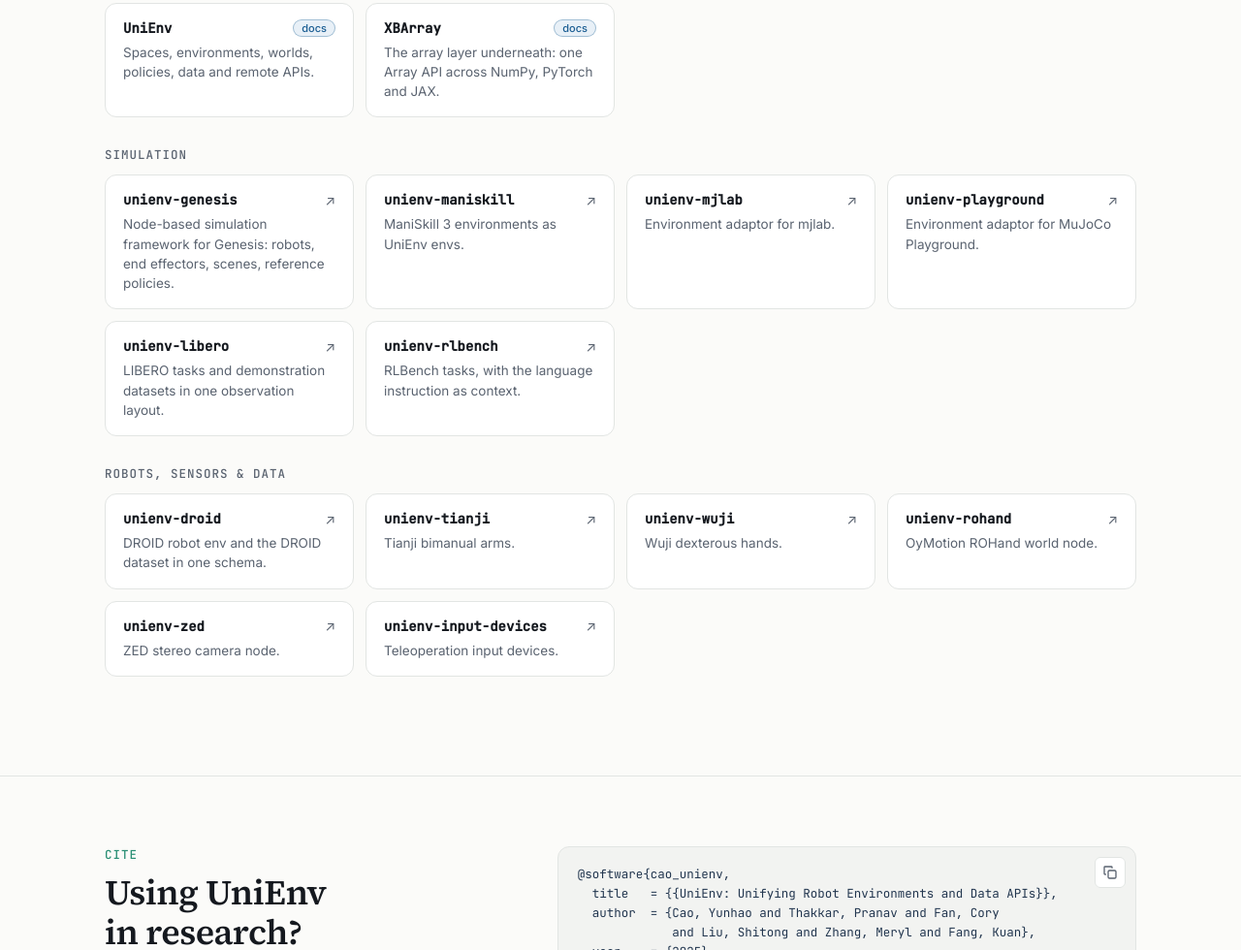
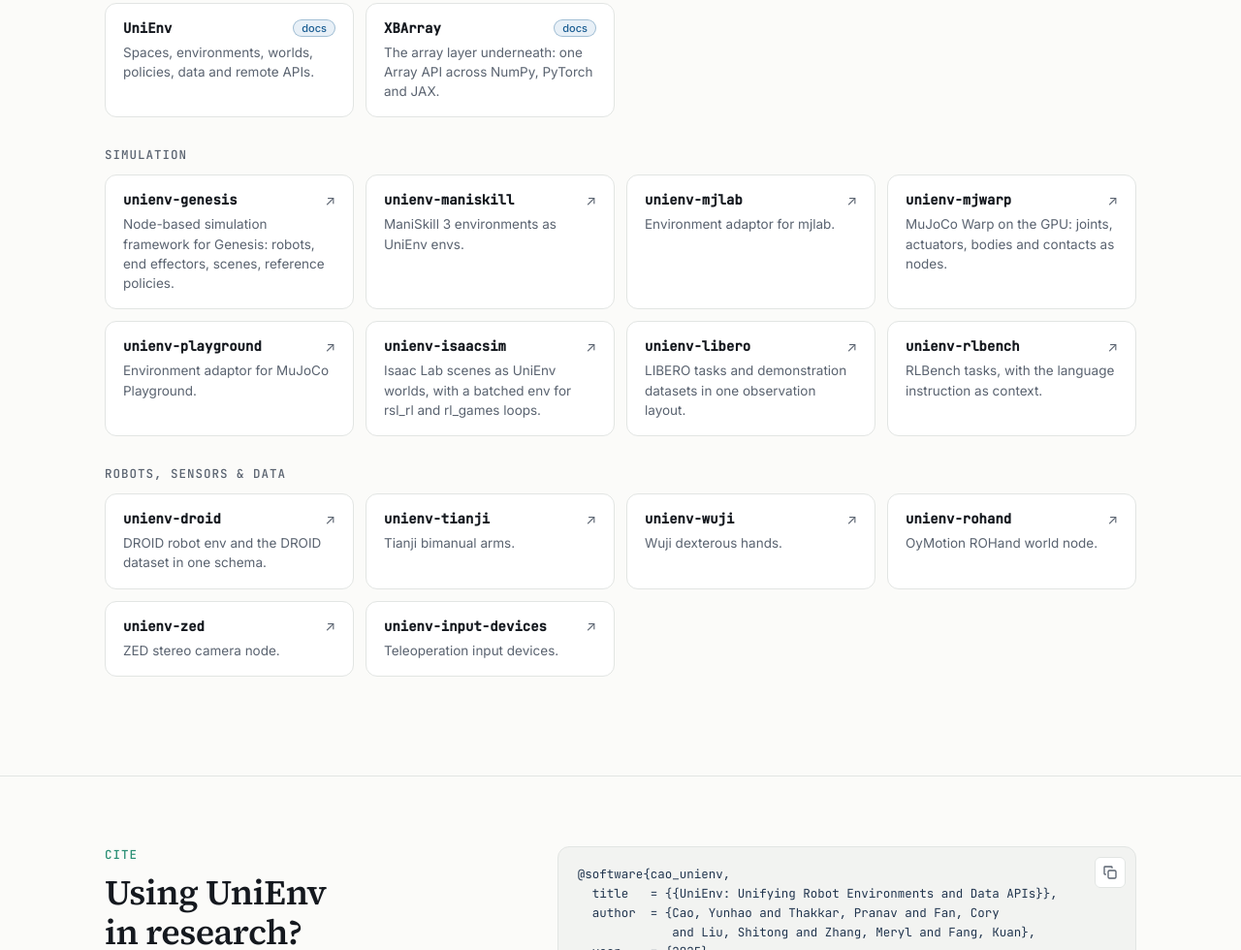
Before and after one commit to UniEnvOrg/UniEnvOrg.github.io, a plain HTML site: page site/index.html in a window 1280 px wide. Shown: the part 4329-5309 px from the top of the page at 97% size. Drawn offline with Linux system fonts and the light colour scheme; no server answers.

Commit message:
Ecosystem: unienv-mjwarp and unienv-isaacsim

```diff
--- a/site/index.html
+++ b/site/index.html
@@ -586,7 +586,9 @@ rng, sample = torch_space.<span class="f">sample</span>(rng)</pre>
     <a class="card" href="https://github.com/UniEnvOrg/unienv-genesis"><div class="name">unienv-genesis</div><p>Node-based simulation framework for Genesis: robots, end effectors, scenes, reference policies.</p></a>
     <a class="card" href="https://github.com/UniEnvOrg/unienv-maniskill"><div class="name">unienv-maniskill</div><p>ManiSkill 3 environments as UniEnv envs.</p></a>
     <a class="card" href="https://github.com/UniEnvOrg/unienv-mjlab"><div class="name">unienv-mjlab</div><p>Environment adaptor for mjlab.</p></a>
+    <a class="card" href="https://github.com/UniEnvOrg/unienv-mjwarp"><div class="name">unienv-mjwarp</div><p>MuJoCo Warp on the GPU: joints, actuators, bodies and contacts as nodes.</p></a>
     <a class="card" href="https://github.com/UniEnvOrg/unienv-playground"><div class="name">unienv-playground</div><p>Environment adaptor for MuJoCo Playground.</p></a>
+    <a class="card" href="https://github.com/UniEnvOrg/unienv-isaacsim"><div class="name">unienv-isaacsim</div><p>Isaac Lab scenes as UniEnv worlds, with a batched env for rsl_rl and rl_games loops.</p></a>
     <a class="card" href="https://github.com/UniEnvOrg/unienv-libero"><div class="name">unienv-libero</div><p>LIBERO tasks and demonstration datasets in one observation layout.</p></a>
     <a class="card" href="https://github.com/UniEnvOrg/unienv-rlbench"><div class="name">unienv-rlbench</div><p>RLBench tasks, with the language instruction as context.</p></a>
   </div></div>
```
